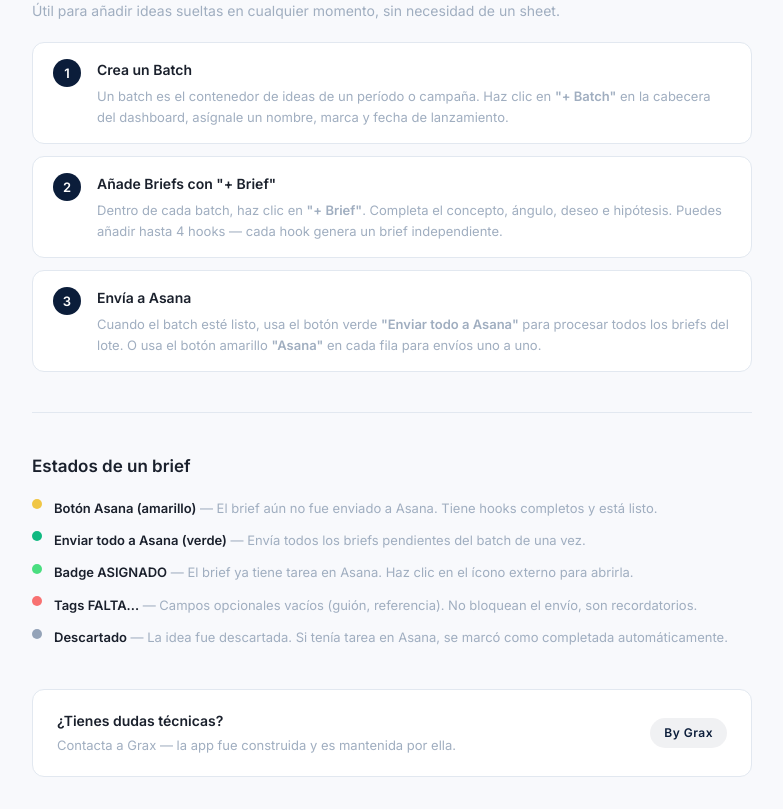
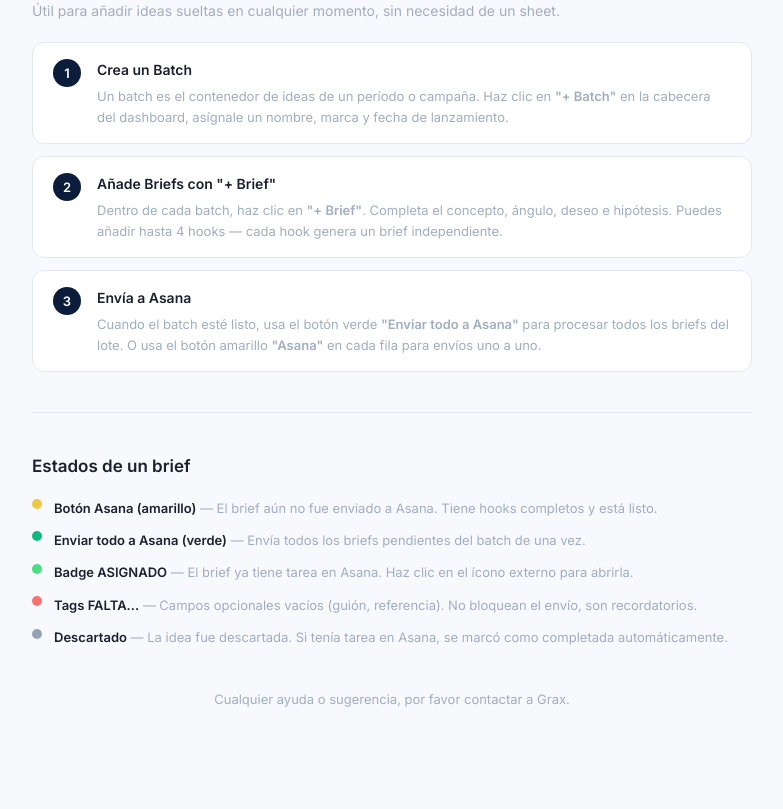
Before and after one commit to grax-ciela/BriefStudio, a React (Vite) app in the folder brief-studio/: page /guia in a window 1280 px wide. Shown: the part 992-1801 px from the top of the page, without its empty margins (228-1011 px from the left). After the commit the page ends 1741 px from the top, so only its background shows below. Built offline with nearby package versions, Linux system fonts and the light colour scheme; no server answers.

Commit message:
fix: simplify support note in guide page

```diff
--- a/brief-studio/src/pages/GuidePage.jsx
+++ b/brief-studio/src/pages/GuidePage.jsx
@@ -89,33 +89,9 @@ export default function GuidePage() {
         </section>
 
         {/* ── Soporte ── */}
-        <div style={{
-          padding: '1.25rem 1.5rem',
-          background: 'var(--color-surface)',
-          borderRadius: 'var(--radius-lg)',
-          border: '1px solid var(--color-border)',
-          display: 'flex',
-          alignItems: 'center',
-          justifyContent: 'space-between',
-          gap: '1rem',
-          flexWrap: 'wrap',
-        }}>
-          <div>
-            <p style={{ fontSize: '0.875rem', fontWeight: 600, color: 'var(--color-text)', marginBottom: '0.2rem' }}>
-              ¿Tienes dudas técnicas?
-            </p>
-            <p style={{ fontSize: '0.8125rem', color: 'var(--color-text-muted)' }}>
-              Contacta a Grax — la app fue construida y es mantenida por ella.
-            </p>
-          </div>
-          <span style={{
-            fontSize: '0.75rem', fontWeight: 700, letterSpacing: '0.04em',
-            color: 'var(--color-primary)', background: 'rgba(11,29,58,0.06)',
-            padding: '0.35rem 0.875rem', borderRadius: 'var(--radius-pill)',
-          }}>
-            By Grax
-          </span>
-        </div>
+        <p style={{ fontSize: '0.8125rem', color: 'var(--color-text-muted)', textAlign: 'center', paddingBottom: '0.5rem' }}>
+          Cualquier ayuda o sugerencia, por favor contactar a Grax.
+        </p>
 
       </div>
     </main>
```
